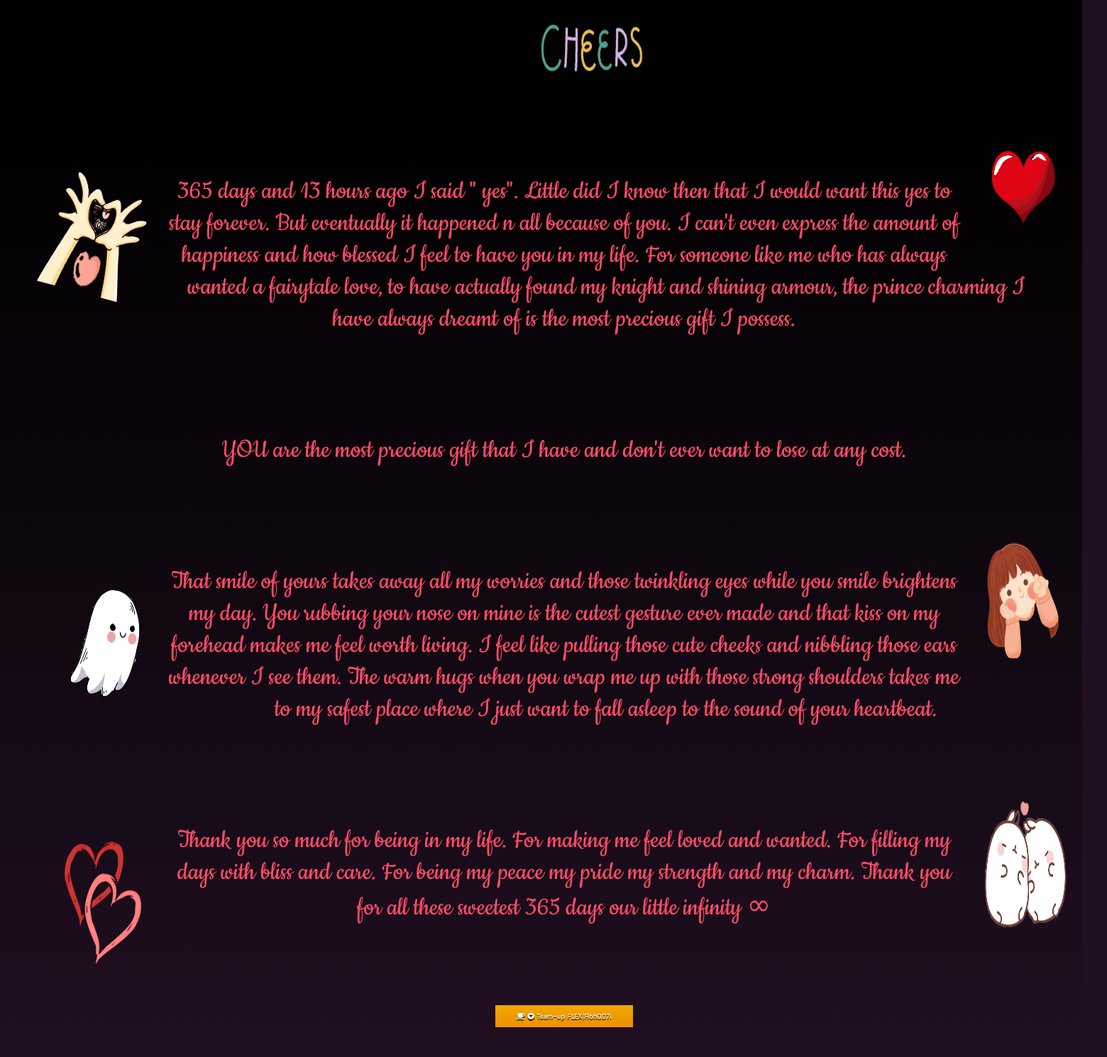
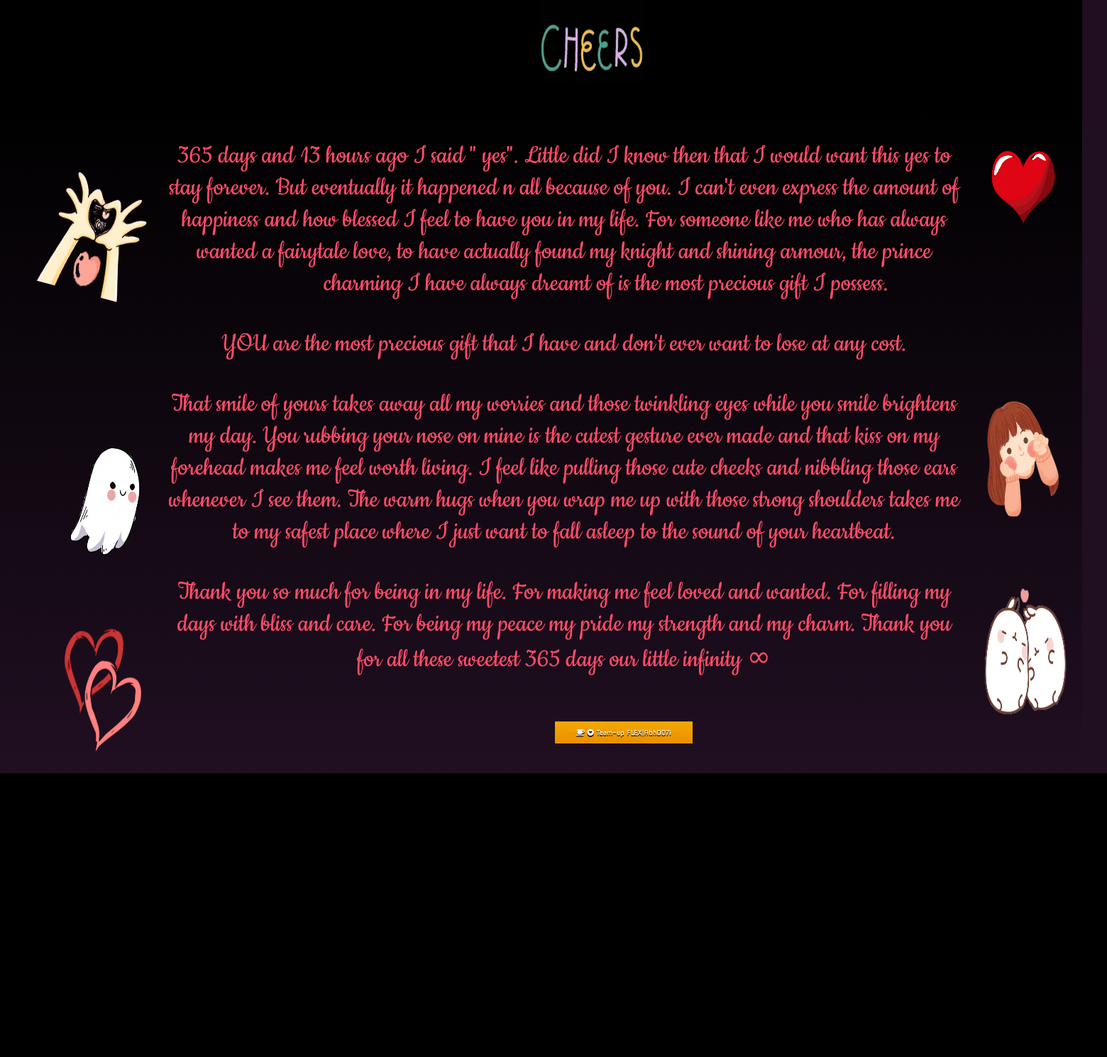
Before and after one commit to Subhlaxmi179/one, a PHP site: page /date.html in a window 1560 px wide. Shown: the part 663-2153 px from the top of the page at 71% size. After the commit the page ends 1753 px from the top, so only its background shows below. Run offline with PHP 8.4, Linux system fonts and the light colour scheme; some libraries are stand-ins or nearby versions; some web fonts are replaced.

Commit message:
Update datestyle.css

```diff
--- a/css/datestyle.css
+++ b/css/datestyle.css
@@ -96,7 +96,7 @@ p
 {font-family: 'Cookie', cursive;
 font-size: 2.5em;
 color:#ff4c68;
-padding: 50px;
+padding: 0 50px;
 }
 .cake{
   position:relative;
```
